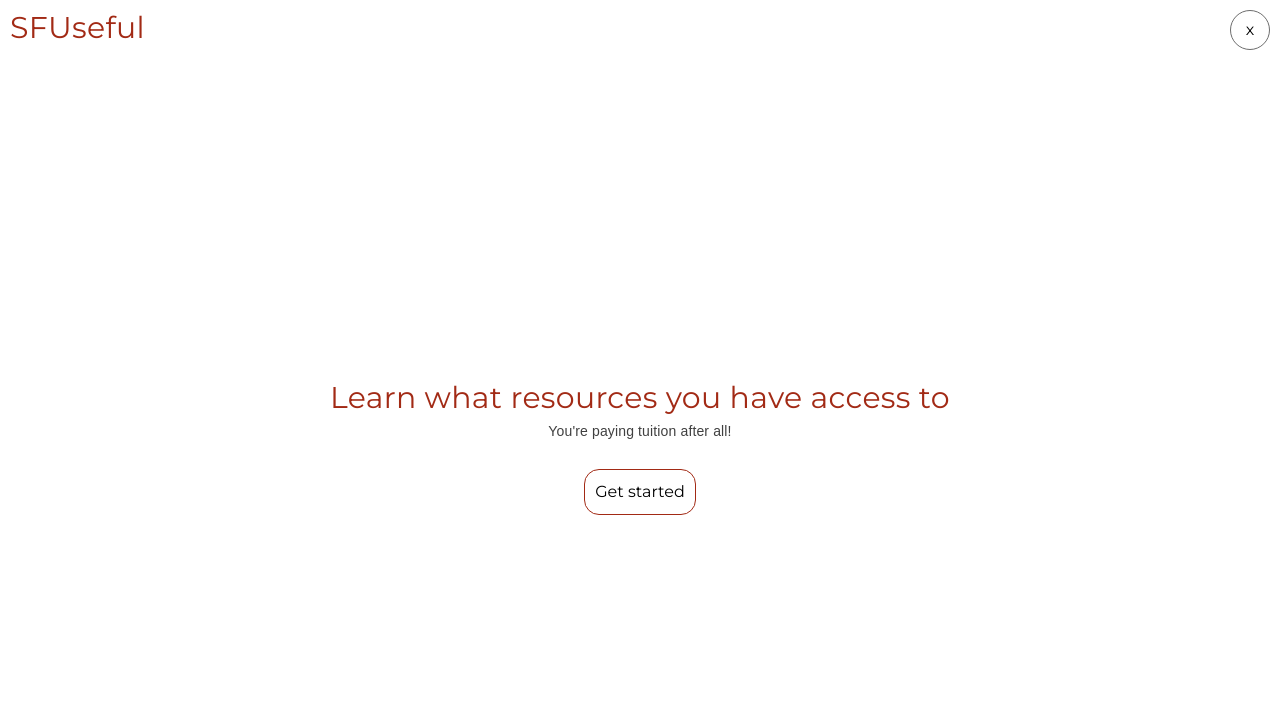
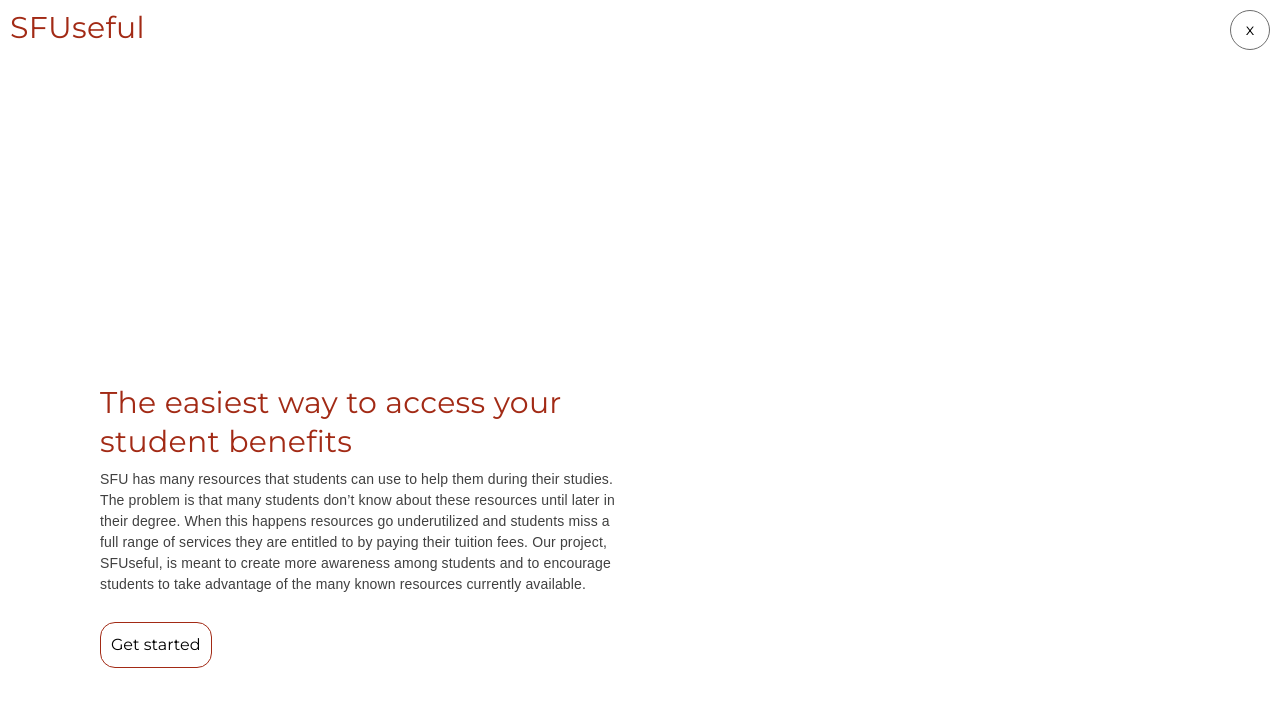
Before and after one commit to oklex/sfuseful, a React (Create React App) app: page / in a window 1280 px wide. Shown: the top 706 px of the page. Built offline with nearby package versions, Linux system fonts and the light colour scheme; a web font is replaced by a local one.

Commit message:
updated splash page

```diff
--- a/src/components/Service/SingleService.tsx
+++ b/src/components/Service/SingleService.tsx
@@ -19,7 +19,7 @@
     hide: false,
     readMore: false,
     shortDescription: this.props.service.description
-      ? this.props.service.description.slice(0, 200)
+      ? this.props.service.description
       : ""
   };
 
@@ -37,7 +37,7 @@
           </button>
         </span>
       );
-    } else if (this.state.shortDescription.length > 200) {
+    } else if (this.state.shortDescription.length > 1000) {
       return (
         <span>
           <p>{this.state.shortDescription}...</p>
--- a/src/components/SplashPage/SplashPage.scss
+++ b/src/components/SplashPage/SplashPage.scss
@@ -20,7 +20,10 @@
   }
   .content{
     padding-top: 40vh;
-    text-align: center;
+    text-align: left;
+    h1 {
+      line-height: 1.3em;
+    }
     .actionBtn {
       padding: 10px;
       border-radius: 15px;
--- a/src/components/SplashPage/SplashPage.tsx
+++ b/src/components/SplashPage/SplashPage.tsx
@@ -45,13 +45,24 @@
               x
             </button>
           </div>
-          <div className='content'>
-            <h1>Learn what resources you have access to</h1>
-            <p>You're paying tuition after all!</p>
-          <br/>
-          <button className='actionBtn' onClick={() => this.turnOff()}>
-              Get started
-            </button>
+          <div className="content container">
+            <div className="col-md-6">
+              <h1>The easiest way to access your student benefits</h1>
+              <p>
+                SFU has many resources that students can use to help them during
+                their studies. The problem is that many students don’t know
+                about these resources until later in their degree. When this
+                happens resources go underutilized and students miss a full
+                range of services they are entitled to by paying their tuition
+                fees. Our project, SFUseful, is meant to create more awareness
+                among students and to encourage students to take advantage of
+                the many known resources currently available.
+              </p>
+              <br />
+              <button className="actionBtn" onClick={() => this.turnOff()}>
+                Get started
+              </button>
+            </div>
           </div>
         </div>
       );
```
